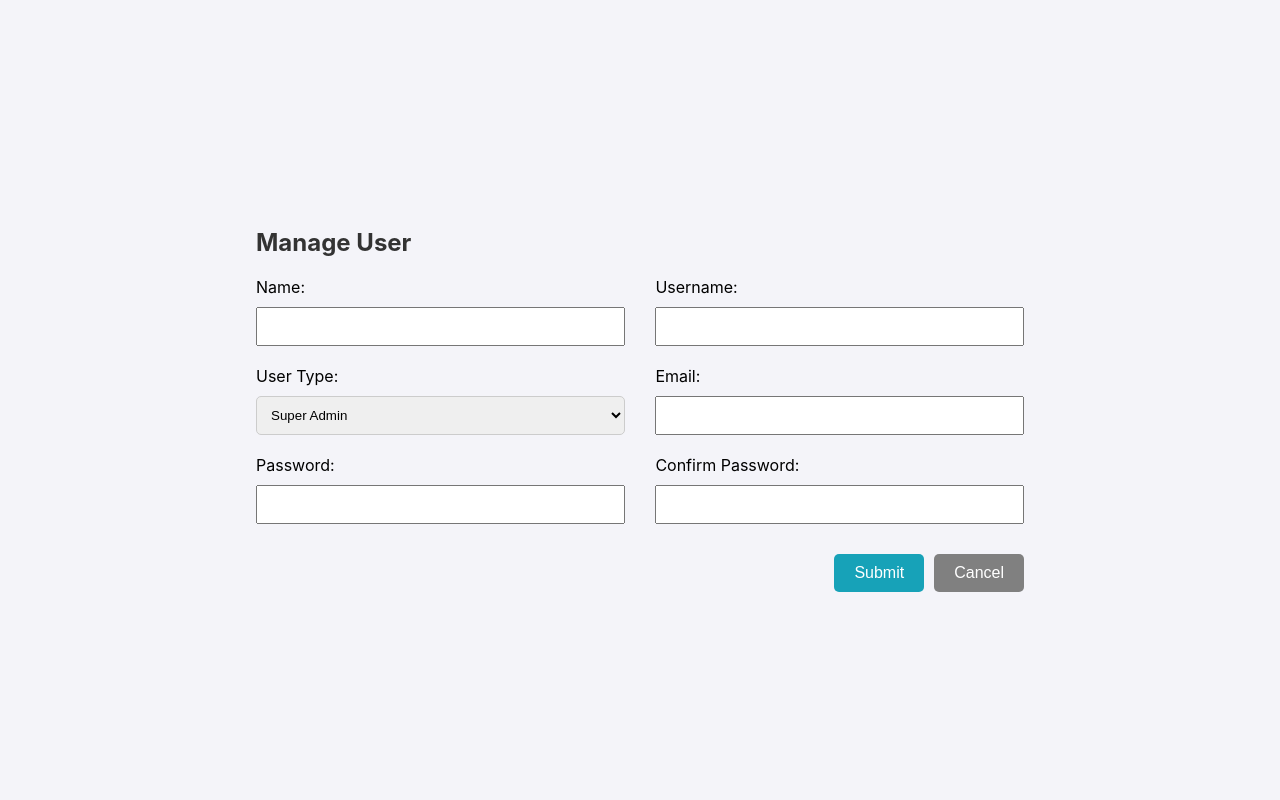
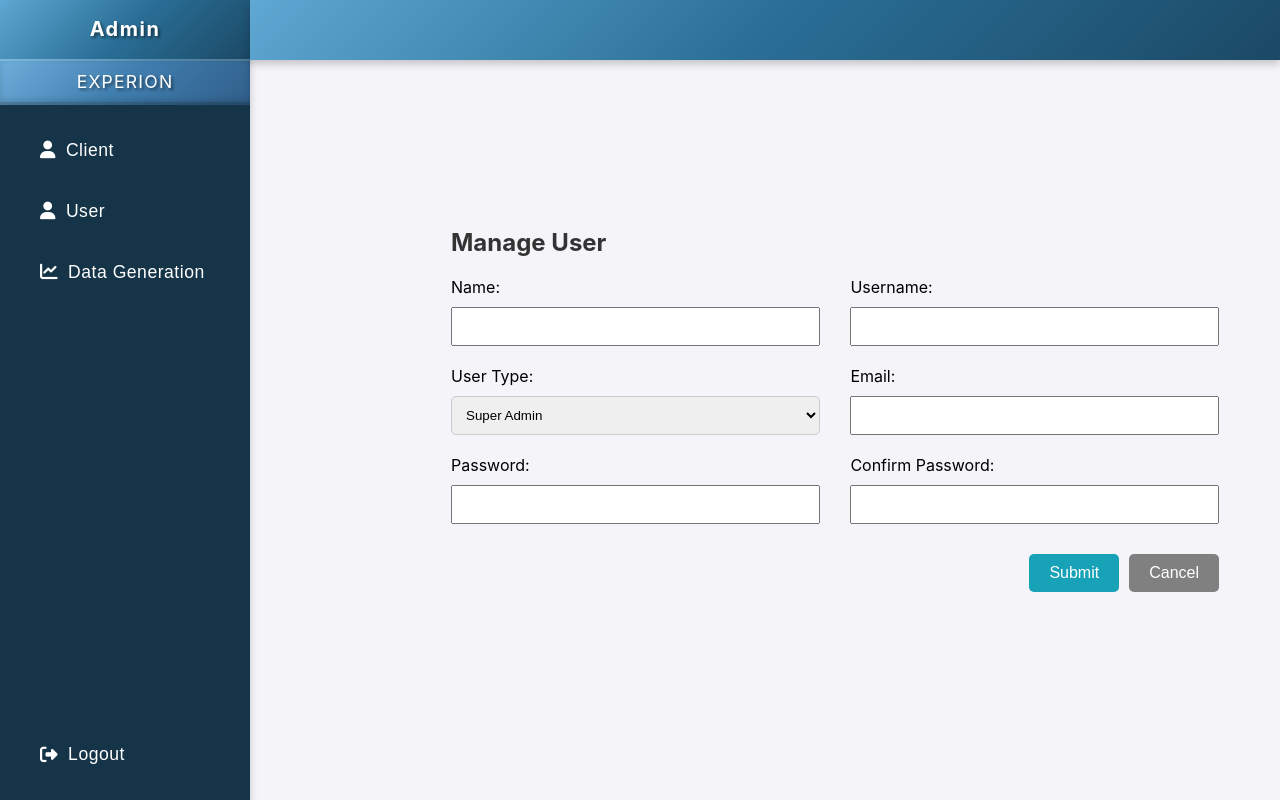
Before and after one commit to amalapeterexperionmea/datagen, a React (Create React App) app: page /user in a window 1280 px wide. Built offline with nearby package versions, Linux system fonts and the light colour scheme.

Commit message:
Include User in Layout

```diff
--- a/src/Components/Layout/UserMenuItem.js
+++ b/src/Components/Layout/UserMenuItem.js
@@ -1,11 +1,14 @@
 import React from 'react';
+import { Link } from 'react-router-dom';
 import BaseMenuItem from './BaseMenuItem';
 
 const UserMenuItem = () => {
   return (
-    <BaseMenuItem>
-      <i className="fas fa-user"></i> User
-    </BaseMenuItem>
+    <Link to="/user" style={{ textDecoration: 'none' }}> {/* Set the desired route here */}
+      <BaseMenuItem>
+        <i className="fas fa-user"></i> User
+      </BaseMenuItem>
+    </Link>
   );
 };
 
--- a/src/Components/User/ManageUser.js
+++ b/src/Components/User/ManageUser.js
@@ -6,7 +6,7 @@
 const FormContainer = styled.div`
   width: 60%;
   margin: 0 auto;
-  padding: 20px;
+  padding: 20px 20px 20px 100px;
   background-color: #f4f4f9;
   /*box-shadow: 0 4px 8px rgba(0, 0, 0, 0.1);*/
 `;
--- a/src/Components/User/User.js
+++ b/src/Components/User/User.js
@@ -2,6 +2,7 @@
 import React from 'react';
 import styled from 'styled-components';
 import ManageUser from './ManageUser';
+import Layout from '../Layout/Layout';
 
 // Styled Component for the page wrapper
 const PageWrapper = styled.div`
@@ -14,7 +15,9 @@
 
 const User = () => {
   return (
+
     <PageWrapper>
+        <Layout/>
       <ManageUser />
     </PageWrapper>
   );
```
